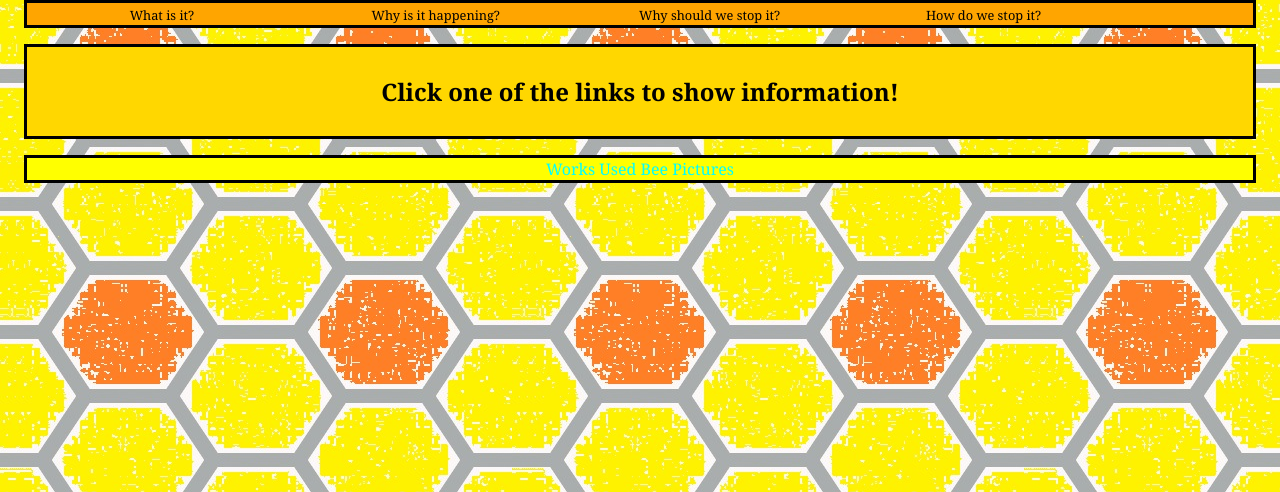
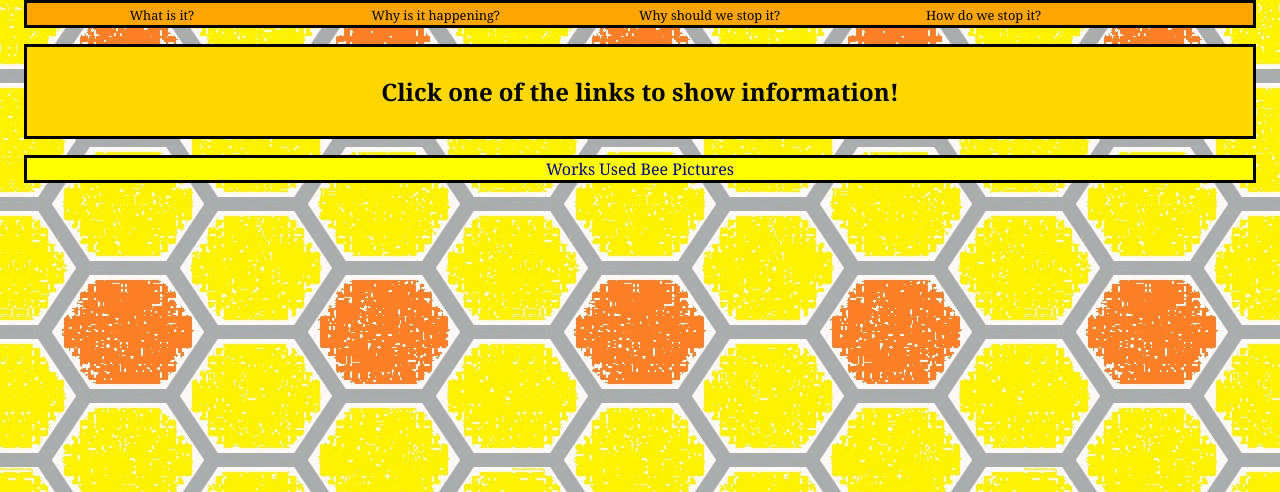
Before and after one commit to Kroiririoroirkk/bees-alive, a plain HTML site: page index.html in a window 1280 px wide. Shown: the part 308-800 px from the top of the page. Drawn offline with Linux system fonts and the light colour scheme.

Commit message:
Update index.css

```diff
--- a/index.css
+++ b/index.css
@@ -51,7 +51,7 @@ footer a {
   text-decoration: none;
 }
 footer a:link {
-  color: cyan;
+  color: darkblue;
 }
 footer a:visited {
   color: purple;
```
